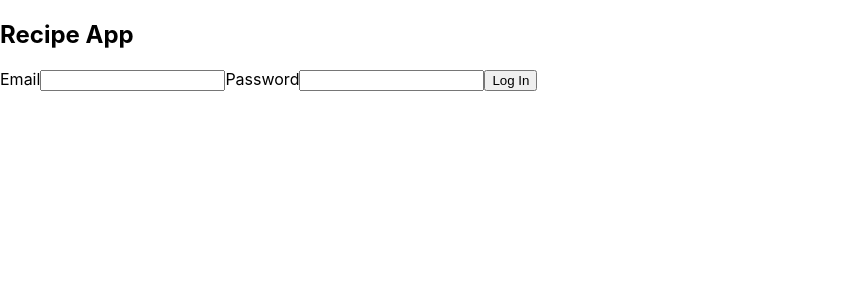
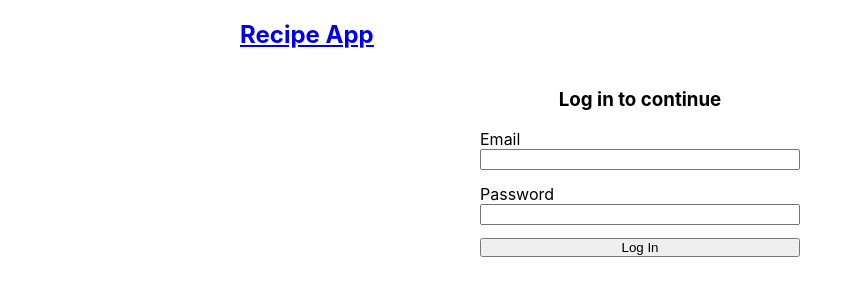
Before and after one commit to Taiters/recipe-app-api, a React (Create React App) app in the folder client/: page /login in a window 1280 px wide. Shown: the top 300 px of the page, without its empty margins (0-862 px from the left). Built offline with nearby package versions, Linux system fonts and the light colour scheme; the HTML template or start-up script is replaced by a standard one.

Commit message:
Add some styling

```diff
--- a/client/src/App.tsx
+++ b/client/src/App.tsx
@@ -4,6 +4,7 @@
  * to by each route.
  */
 import { Redirect, Route, Switch } from "react-router-dom";
+import styled from "styled-components";
 import {
   AuthContext,
   useAuthenticatedUser,
@@ -17,6 +18,10 @@ import RecipeEditController from "./components/RecipeEditController";
 import RecipeListController from "./components/RecipeListController";
 
 const LOGIN_PATH = "/login";
+const Container = styled.div`
+  margin: 0 auto;
+  max-width: 800px;
+`;
 
 function PrivateRoute({
   children,
@@ -35,6 +40,7 @@ function App() {
 
   return (
     <AuthContext.Provider value={currentUser}>
+      <Container>
         <Navigation onLogout={logout} />
         <Switch>
           <Route path={LOGIN_PATH}>
@@ -57,6 +63,7 @@ function App() {
             <RecipeListController />
           </PrivateRoute>
         </Switch>
+      </Container>
     </AuthContext.Provider>
   );
 }
--- a/client/src/components/AuthForm.tsx
+++ b/client/src/components/AuthForm.tsx
@@ -3,11 +3,15 @@
  */
 import { useState } from "react";
 import styled from "styled-components";
+import { Button, Input, Label } from "./Form";
 
-const Form = styled.form``;
-const Input = styled.input``;
-const Label = styled.label``;
-const Button = styled.button``;
+const Title = styled.h3`
+  text-align: center;
+`;
+const Form = styled.form`
+  width: 320px;
+  margin: 0 auto;
+`;
 
 type Props = {
   onSubmit: (email: string, password: string) => void;
@@ -24,6 +28,7 @@ function AuthForm({ onSubmit }: Props) {
 
   return (
     <Form onSubmit={handleSubmit} data-testid="auth-form">
+      <Title>Log in to continue</Title>
       <Label htmlFor="email">Email</Label>
       <Input
         id="email"
--- /dev/null
+++ b/client/src/components/Form.tsx
@@ -0,0 +1,33 @@
+import styled from "styled-components";
+
+const Input = styled.input`
+  display: block;
+  width: 100%;
+  box-sizing: border-box;
+  margin-bottom: 1em;
+`;
+
+const TextArea = styled.input`
+  display: block;
+  width: 100%;
+  box-sizing: border-box;
+  min-height: 5em;
+  margin-bottom: 1em;
+`;
+
+const Label = styled.label`
+  display: block;
+`;
+
+const Button = styled.button`
+  display: block;
+  width: 100%;
+  padding: 0;
+`;
+
+const Fieldset = styled.fieldset`
+  margin-bottom: 1em;
+  border: 1px solid #0008;
+`;
+
+export { Button, Fieldset, Input, Label, TextArea };
--- a/client/src/components/Navigation.tsx
+++ b/client/src/components/Navigation.tsx
@@ -1,13 +1,18 @@
 /**
  * The page header with the title and some navigation.
  */
+import { Link } from "react-router-dom";
 import styled from "styled-components";
 import { useAuthenticatedUser } from "../app/auth";
 
-const Nav = styled.nav``;
-const Title = styled.h1``;
-const CurrentUser = styled.span``;
-const Button = styled.button``;
+const Nav = styled.nav`
+  display: flex;
+  align-items: center;
+`;
+const Title = styled.h1`
+  text-decoration: underline;
+  flex-grow: 1;
+`;
 
 type Props = {
   onLogout: () => void;
@@ -18,14 +23,16 @@ function Navigation({ onLogout }: Props) {
 
   return (
     <Nav>
-      <Title>Recipe App</Title>
+      <Title>
+        <Link to="/">Recipe App</Link>
+      </Title>
       {currentUser != null && (
-        <CurrentUser data-testid="current-user">
-          Hello {currentUser.email}
-          <Button data-testid="logout" onClick={onLogout}>
+        <span data-testid="current-user">
+          Hello <b>{currentUser.email}</b>{" "}
+          <button data-testid="logout" onClick={onLogout}>
             Logout
-          </Button>
-        </CurrentUser>
+          </button>
+        </span>
       )}
     </Nav>
   );
--- a/client/src/components/RecipeAttributeListForm.tsx
+++ b/client/src/components/RecipeAttributeListForm.tsx
@@ -1,7 +1,18 @@
 /**
  * Renders a list of attributes (ingredients / tags) in a recipe form.
  */
+import styled from "styled-components";
 import { RecipeAttribute } from "../app/models";
+import { Input as FormInput } from "./Form";
+
+const InputRow = styled.div`
+  display: flex;
+  margin-bottom: 1em;
+  gap: 0.5em;
+`;
+const Input = styled(FormInput)`
+  margin-bottom: 0;
+`;
 
 type Props = {
   attributeType: string;
@@ -29,8 +40,8 @@ function RecipeAttributeListForm({ attributeType, list, onChange }: Props) {
   return (
     <div>
       {list.map((item, i) => (
-        <div key={i}>
-          <input
+        <InputRow key={i}>
+          <Input
             data-testid={`${attributeType}-${i}`}
             type="text"
             value={item.name}
@@ -43,7 +54,7 @@ function RecipeAttributeListForm({ attributeType, list, onChange }: Props) {
           >
             Remove
           </button>
-        </div>
+        </InputRow>
       ))}
       <button
         type="button"
--- a/client/src/components/RecipeDetail.tsx
+++ b/client/src/components/RecipeDetail.tsx
@@ -5,11 +5,14 @@ import { Link } from "react-router-dom";
 import styled from "styled-components";
 import { RecipeDetail as RecipeDetailModel } from "../app/models";
 
-const Container = styled.div``;
-const Name = styled.h2``;
-const Image = styled.img``;
-const Description = styled.p``;
-const Info = styled.p``;
+const Delete = styled.button`
+  background-color: #ea4a4a;
+  color: #fff;
+  font-weight: bold;
+  padding: 0.25em 1em;
+  border: none;
+  cursor: pointer;
+`;
 
 type Props = {
   recipe: RecipeDetailModel;
@@ -18,18 +21,15 @@ type Props = {
 
 function RecipeDetail({ recipe, onDelete }: Props) {
   return (
-    <Container data-testid={`recipe-detail-${recipe.id}`}>
+    <div data-testid={`recipe-detail-${recipe.id}`}>
       <Link to={`/recipes/${recipe.id}/edit`}>Edit</Link>
-      <button data-testid="delete" onClick={onDelete}>
-        Delete
-      </button>
-      <Name data-testid="title">{recipe.title}</Name>
+      <h2 data-testid="title">{recipe.title}</h2>
       {recipe.image && (
-        <Image data-testid="image" src={recipe.image} alt={recipe.title} />
+        <img data-testid="image" src={recipe.image} alt={recipe.title} />
       )}
-      <Description data-testid="description">{recipe.description}</Description>
-      <Info data-testid="time">Prep time: {recipe.time_minutes} minutes</Info>
-      <Info data-testid="price">£{recipe.price}</Info>
+      <p data-testid="description">{recipe.description}</p>
+      <p data-testid="time">Prep time: {recipe.time_minutes} minutes</p>
+      <p data-testid="price">£{recipe.price}</p>
       {recipe.ingredients.length > 0 && (
         <>
           <p>Ingredients</p>
@@ -50,7 +50,10 @@ function RecipeDetail({ recipe, onDelete }: Props) {
           </ol>
         </>
       )}
-    </Container>
+      <Delete data-testid="delete" onClick={onDelete}>
+        Delete
+      </Delete>
+    </div>
   );
 }
 
--- a/client/src/components/RecipeForm.tsx
+++ b/client/src/components/RecipeForm.tsx
@@ -3,12 +3,11 @@
  * (by passing a recipe property) or a new recipe.
  */
 import { useState } from "react";
-import styled from "styled-components";
+import { Link } from "react-router-dom";
 import { RecipeFormData } from "../app/api";
 import { Ingredient, RecipeDetail, Tag } from "../app/models";
+import { Button, Fieldset, Input, Label, TextArea } from "./Form";
 import RecipeAttributeListForm from "./RecipeAttributeListForm";
-
-const FormField = styled.div``;
 
 type Props = {
   recipe?: RecipeDetail | null;
@@ -64,70 +63,57 @@ function RecipeForm({ recipe, onSubmit }: Props) {
       onSubmit={handleSubmit}
       data-testid={recipe ? `recipe-form-${recipe.id}` : "recipe-form"}
     >
-      <FormField>
-        <label htmlFor="title">Title</label>
-        <input
+      {recipe && <Link to={`/recipes/${recipe.id}`}>&lt; Back</Link>}
+      <Label htmlFor="title">Title</Label>
+      <Input
         id="title"
         type="text"
         name="title"
         value={recipeData.title}
         onChange={setRecipeField}
       />
-      </FormField>
-      <FormField>
-        <label htmlFor="description">Description</label>
-        <textarea
+      <Label htmlFor="description">Description</Label>
+      <TextArea
         id="description"
         name="description"
         value={recipeData.description}
         onChange={setRecipeField}
       />
-      </FormField>
-      <FormField>
-        <label htmlFor="time_minutes">Prep Time</label>
-        <input
+      <Label htmlFor="time_minutes">Prep Time</Label>
+      <Input
         id="time_minutes"
         type="number"
         name="time_minutes"
         value={recipeData.time_minutes}
         onChange={setRecipeField}
       />
-        (minutes)
-      </FormField>
-      <FormField>
-        <label htmlFor="price">Price</label>
-        <input
+      <Label htmlFor="price">Price</Label>
+      <Input
         id="price"
         type="number"
         name="price"
         value={recipeData.price}
         onChange={setRecipeField}
       />
-        (minutes)
-      </FormField>
-      <FormField>
-        <fieldset>
+      <Fieldset>
         <legend>Ingredients</legend>
         <RecipeAttributeListForm
           attributeType="ingredient"
           list={recipeData.ingredients}
           onChange={setIngredients}
         />
-        </fieldset>
-      </FormField>
-      <FormField>
-        <fieldset>
+      </Fieldset>
+      <Fieldset>
         <legend>Tags</legend>
         <RecipeAttributeListForm
           attributeType="tag"
           list={recipeData.tags}
           onChange={setTags}
         />
-        </fieldset>
-      </FormField>
-      <button type="submit" data-testid="submit">
+      </Fieldset>
+      <Button type="submit" data-testid="submit">
         {recipe ? "Update" : "Create"}
-      </button>
+      </Button>
     </form>
   );
 }
--- a/client/src/components/RecipeList.tsx
+++ b/client/src/components/RecipeList.tsx
@@ -2,6 +2,7 @@
  * Displays the app's Recipe list.
  */
 import { Link } from "react-router-dom";
+import styled from "styled-components";
 import { Recipe } from "../app/models";
 import RecipeListItem from "./RecipeListItem";
 
@@ -9,15 +10,37 @@ type Props = {
   recipes: Recipe[];
 };
 
+const CreateLinkContainer = styled.div`
+  text-align: right;
+  padding-bottom: 0.5em;
+  border-bottom: 1px solid #0004;
+`;
+
+const CreateLink = styled(Link)`
+  font-weight: bold;
+`;
+
+const List = styled.ul`
+  list-style: none;
+  padding: 0;
+  margin: 0;
+`;
+
 function RecipeList({ recipes }: Props) {
   return (
     <div>
-      <Link to="/recipes/create">Add Recipe</Link>
-      <ul data-testid="recipe-list">
-        {recipes.map((r) => (
-          <RecipeListItem key={r.id} recipe={r} />
-        ))}
-      </ul>
+      <CreateLinkContainer>
+        <CreateLink to="/recipes/create">Add Recipe</CreateLink>
+      </CreateLinkContainer>
+      {recipes.length > 0 ? (
+        <List data-testid="recipe-list">
+          {recipes.map((r) => (
+            <RecipeListItem key={r.id} recipe={r} />
+          ))}
+        </List>
+      ) : (
+        <p>You have no recipes.</p>
+      )}
     </div>
   );
 }
--- a/client/src/components/RecipeListItem.tsx
+++ b/client/src/components/RecipeListItem.tsx
@@ -2,7 +2,15 @@
  * Renders a single recipe item as part of a RecipeList.
  */
 import { Link } from "react-router-dom";
+import styled from "styled-components";
 import { Recipe } from "../app/models";
+
+const Item = styled.li`
+  padding: 0.1em 1em;
+  &:nth-child(even) {
+    background-color: #0001;
+  }
+`;
 
 type Props = {
   recipe: Recipe;
@@ -10,14 +18,14 @@ type Props = {
 
 function RecipeListItem({ recipe }: Props) {
   return (
-    <li data-testid={`recipe-${recipe.id}`}>
+    <Item data-testid={`recipe-${recipe.id}`}>
       <h3>
         <Link to={`/recipes/${recipe.id}`}>{recipe.title}</Link>
       </h3>
       <p>
         Prep time: {recipe.time_minutes} | £{recipe.price}
       </p>
-    </li>
+    </Item>
   );
 }
 
```
Also changed, not shown: 2 other files (tests, documents, lock files or other folders). Lines whose indentation alone changed are shown as unchanged.
